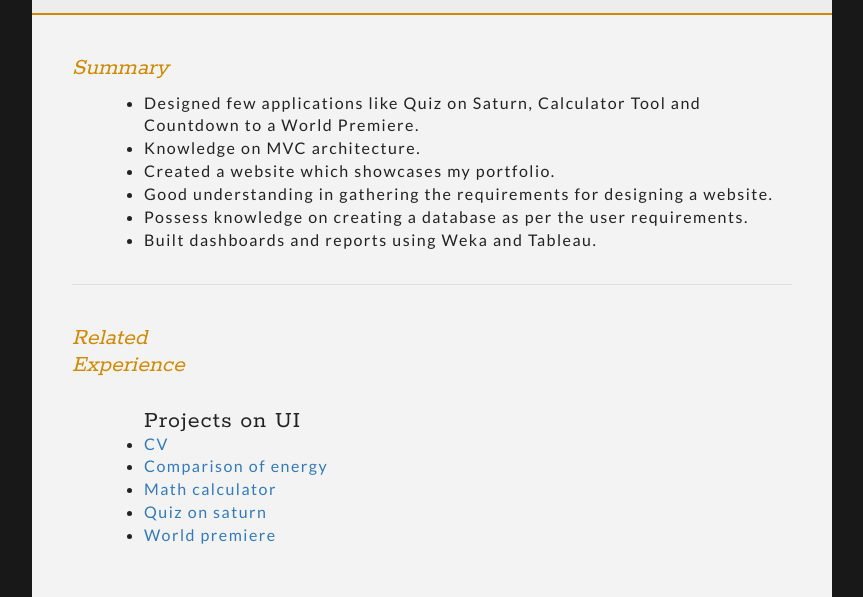
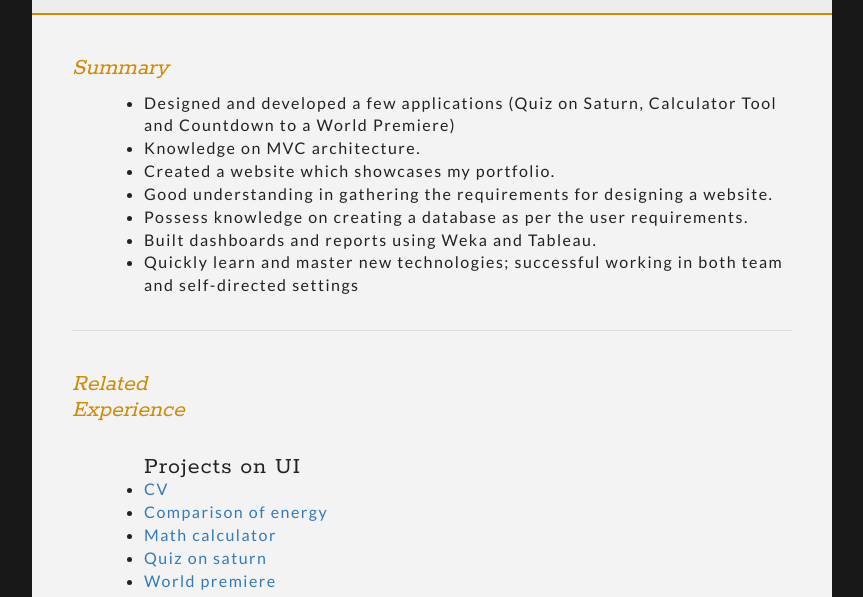
Before and after one commit to swetha-chekuri/CV, a plain HTML site: page index.html in a window 1280 px wide. Shown: the part 190-787 px from the top of the page, without its empty margins (208-1071 px from the left). Drawn offline with nearby package versions, Linux system fonts and the light colour scheme.

Commit message:
Update index.html

```diff
--- a/index.html
+++ b/index.html
@@ -45,12 +45,13 @@
 
 				<div class="sectionContent">
 					<ul>
-					<li>Designed few applications like Quiz on Saturn, Calculator Tool and Countdown to a World Premiere.</li>
+					<li>Designed and developed a few applications (Quiz on Saturn, Calculator Tool and Countdown to a World Premiere)</li>
                    <li> Knowledge on MVC architecture.</li>
                    <li> Created a website which showcases my portfolio.</li>
                   <li>	Good understanding in gathering the requirements for designing a website.</li>
                   <li> Possess knowledge on creating a database as per the user requirements.</li>
                    <li>Built dashboards and reports using Weka and Tableau.</li>
+						<li>Quickly learn and master new technologies; successful working in both team and self-directed settings</li>
                  </ul> <br>
 				</div>
 			</article>
```
